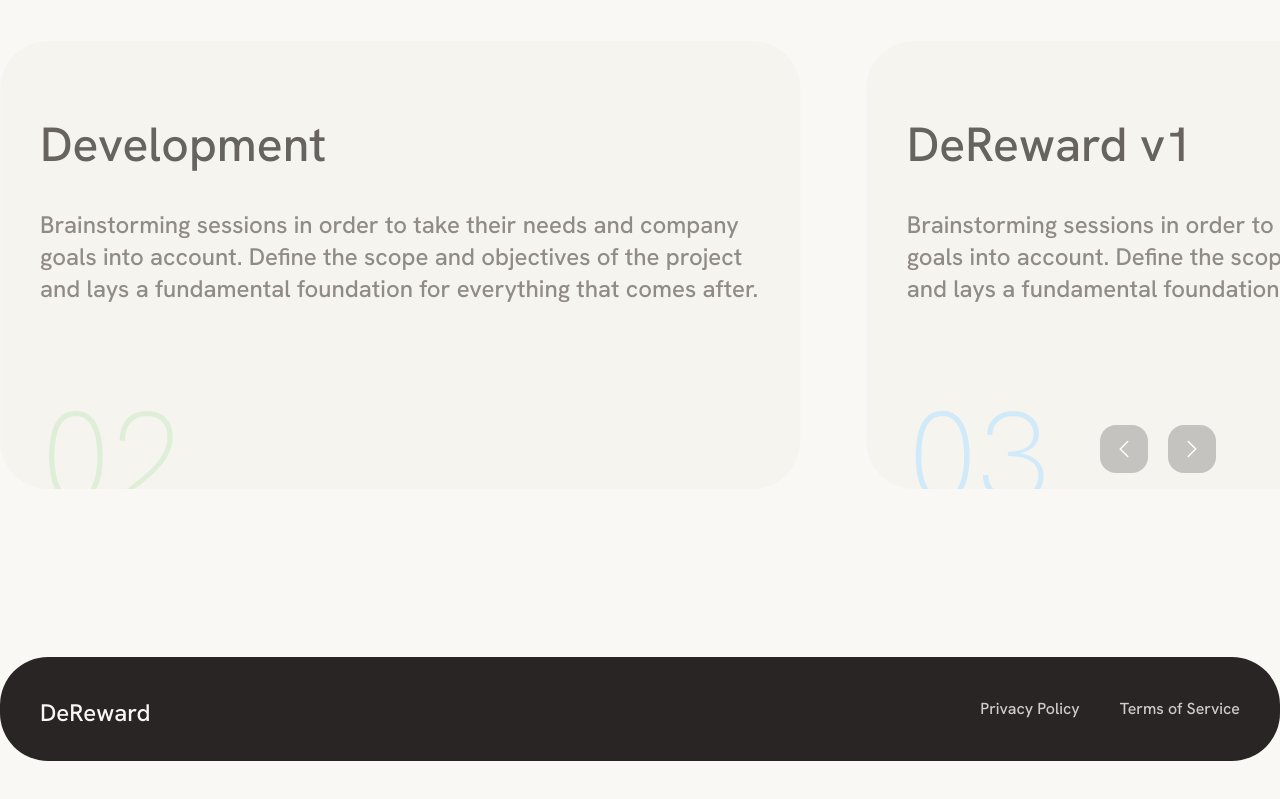
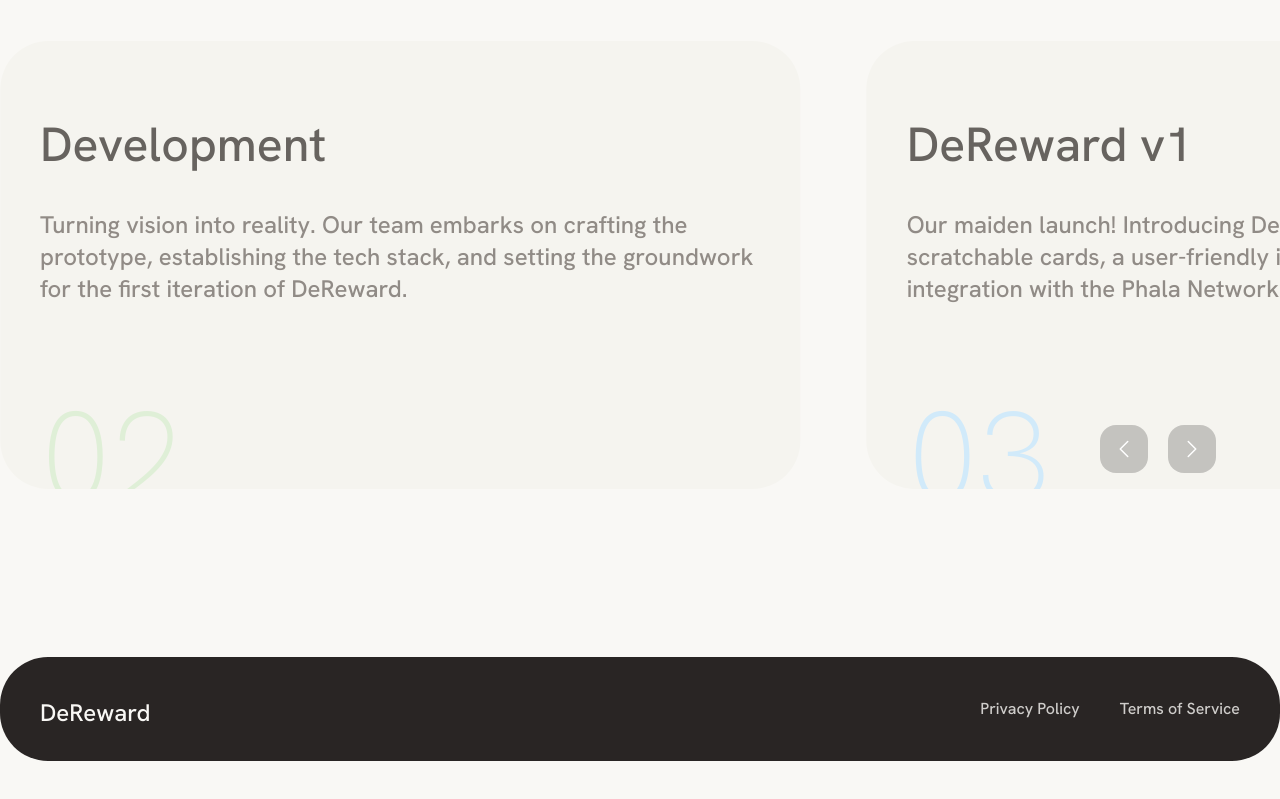
Before and after one commit to saugardev/dereward.xyz, a Next.js app in the folder app/: page / in a window 1280 px wide. Shown: the part 3719-4518 px from the top of the page. Built offline with nearby package versions, Linux system fonts and the light colour scheme.

Commit message:
texts: roadmap swiper

```diff
--- a/app/src/app/components/RoadmapSwiper.tsx
+++ b/app/src/app/components/RoadmapSwiper.tsx
@@ -10,21 +10,22 @@
 const milestones = [
   {
     title: 'Idea',
-    description: 'Brainstorming sessions in order to take their needs and company goals into account. Define the scope and objectives of the project and lays a fundamental foundation for everything that comes after.',
+    description: 'The genesis of DeReward. A series of brainstorming sessions that evaluated market needs, gauging company objectives, and laying the fundamental blueprint for our ambitious project.',
     color: '#E7E0EB'
   },
   {
     title: 'Development',
-    description: 'Brainstorming sessions in order to take their needs and company goals into account. Define the scope and objectives of the project and lays a fundamental foundation for everything that comes after.',
-    color: '#DFEFD7'},
+    description: 'Turning vision into reality. Our team embarks on crafting the prototype, establishing the tech stack, and setting the groundwork for the first iteration of DeReward.',
+    color: '#DFEFD7'
+  },
   {
     title: 'DeReward v1',
-    description: 'Brainstorming sessions in order to take their needs and company goals into account. Define the scope and objectives of the project and lays a fundamental foundation for everything that comes after.',
+    description: 'Our maiden launch! Introducing DeReward v1, featuring digital scratchable cards, a user-friendly interface, and the first layer of integration with the Phala Network.',
     color: '#D1EAFA',
   },
   {
     title: 'DeReward v2',
-    description: 'Brainstorming sessions in order to take their needs and company goals into account. Define the scope and objectives of the project and lays a fundamental foundation for everything that comes after.',
+    description: 'The evolution continues. With enhanced features, refined UX/UI, and deeper Phala Network integration, DeReward v2 sets new industry standards for digital rewards.',
     color: '#FAE5D1'
   },
 ]
```
